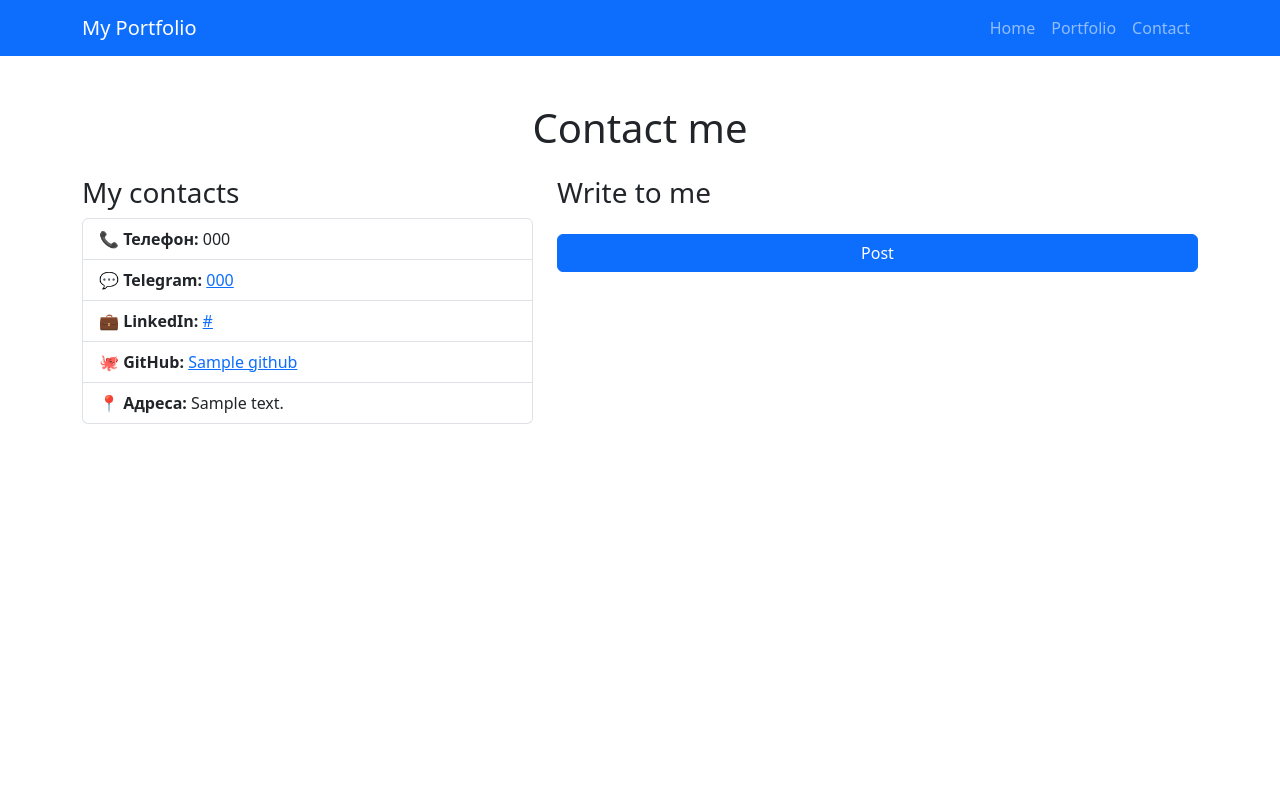
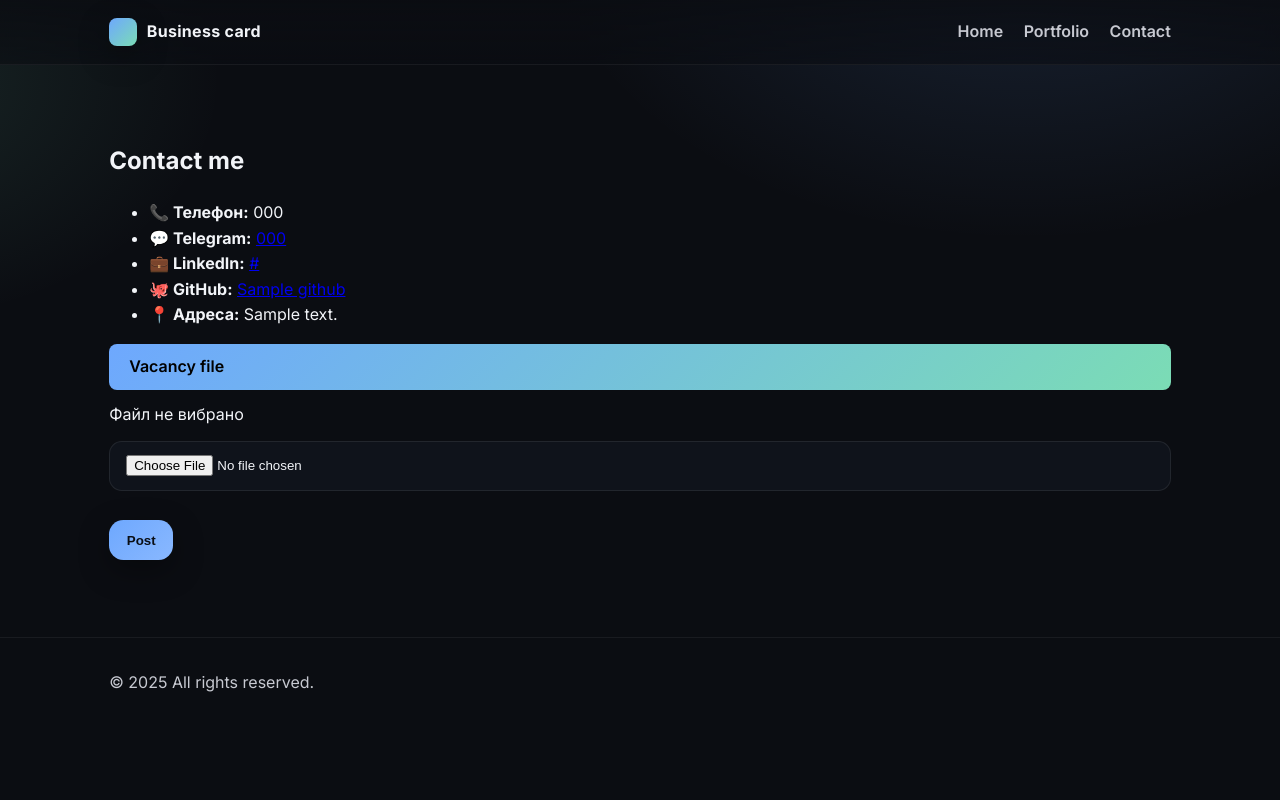
Before and after one commit to dimayasinskyi/business-card-website, a Django app: template business_card/template/author/contact.html in a window 1280 px wide. Run offline with Django 3.2, Linux system fonts and the light colour scheme; the template is opened without the code that fills it: most values are stand-ins (such as "Sample title", 1, 10 or a date in 2020); form fields are guessed from the names that the template uses.

Commit message:
changing templates and CSS and forms

```diff
--- /dev/null
+++ b/business_card/static/css.css
@@ -0,0 +1,354 @@
+:root {
+  --bg: #0b0d12;
+  --panel: #11151d;
+  --muted: #c7c9d1;
+  --text: #f2f4f8;
+  --accent: #6ea8fe;
+  --accent-2: #7bdcb5;
+  --ring: 2px solid rgba(110, 168, 254, 0.45);
+  --radius: 1.2rem;
+  --shadow: 0 10px 30px rgba(0, 0, 0, 0.35);
+  --maxw: 1100px;
+}
+
+* {
+  box-sizing: border-box;
+}
+html,
+body {
+  height: 100%;
+}
+body {
+  margin: 0;
+  font-family: Inter, system-ui, -apple-system, Segoe UI, Roboto, Arial,
+    "Noto Sans", sans-serif;
+  color: var(--text);
+  background: radial-gradient(
+      1200px 800px at 80% -10%,
+      rgba(110, 168, 254, 0.15),
+      transparent 40%
+    ),
+    radial-gradient(
+      1000px 700px at -10% 10%,
+      rgba(123, 220, 181, 0.12),
+      transparent 35%
+    ),
+    var(--bg);
+  line-height: 1.6;
+  -webkit-font-smoothing: antialiased;
+  -moz-osx-font-smoothing: grayscale;
+}
+
+/* Layout helpers */
+.container {
+  width: min(100%, var(--maxw));
+  margin: 0 auto;
+  padding: 0 1.2rem;
+}
+.section {
+  padding: clamp(3rem, 6vw, 6rem) 0;
+}
+
+/* Header */
+header {
+  position: sticky;
+  top: 0;
+  z-index: 50;
+  backdrop-filter: saturate(1.2) blur(8px);
+  background: linear-gradient(
+    180deg,
+    rgba(11, 13, 18, 0.85),
+    rgba(11, 13, 18, 0.6)
+  );
+  border-bottom: 1px solid rgba(255, 255, 255, 0.06);
+}
+.nav {
+  display: flex;
+  align-items: center;
+  justify-content: space-between;
+  height: 64px;
+}
+.brand {
+  display: flex;
+  align-items: center;
+  gap: 0.6rem;
+  font-weight: 700;
+  letter-spacing: 0.3px;
+}
+.logo {
+  width: 28px;
+  height: 28px;
+  border-radius: 8px;
+  background: linear-gradient(135deg, var(--accent), var(--accent-2));
+  box-shadow: var(--shadow);
+}
+nav a {
+  color: var(--muted);
+  text-decoration: none;
+  margin-left: 1rem;
+  font-weight: 600;
+}
+nav a:hover {
+  color: var(--text);
+}
+
+/* Hero */
+.hero {
+  display: grid;
+  grid-template-columns: 1.1fr 1fr;
+  gap: clamp(1.5rem, 4vw, 3rem);
+  align-items: center;
+}
+.hero h1 {
+  font-size: clamp(2rem, 5vw, 3.25rem);
+  line-height: 1.1;
+  margin: 0 0 1rem;
+}
+.hero p {
+  color: var(--muted);
+  max-width: 60ch;
+  margin: 0 0 1.5rem;
+}
+.cta {
+  display: flex;
+  gap: 0.8rem;
+  flex-wrap: wrap;
+}
+.btn {
+  padding: 0.8rem 1.1rem;
+  border: 1px solid rgba(255, 255, 255, 0.1);
+  border-radius: 0.9rem;
+  text-decoration: none;
+  font-weight: 700;
+  color: var(--text);
+  display: inline-flex;
+  align-items: center;
+  gap: 0.5rem;
+}
+.btn.primary {
+  background: linear-gradient(135deg, var(--accent), #89b8ff);
+  border: none;
+  box-shadow: var(--shadow);
+  color: #0a0e14;
+}
+.btn.ghost {
+  background: rgba(255, 255, 255, 0.02);
+}
+.btn:focus-visible {
+  outline: none;
+  box-shadow: 0 0 0 4px rgba(110, 168, 254, 0.35);
+}
+
+.hero-card {
+  background: linear-gradient(
+    180deg,
+    rgba(255, 255, 255, 0.04),
+    rgba(255, 255, 255, 0.02)
+  );
+  border: 1px solid rgba(255, 255, 255, 0.08);
+  border-radius: var(--radius);
+  padding: 1.1rem;
+  box-shadow: var(--shadow);
+}
+.stat-grid {
+  display: grid;
+  grid-template-columns: repeat(3, 1fr);
+  gap: 0.8rem;
+}
+.stat {
+  background: var(--panel);
+  border: 1px solid rgba(255, 255, 255, 0.06);
+  border-radius: 0.9rem;
+  padding: 1rem;
+  text-align: center;
+}
+.stat .num {
+  font-size: 1.6rem;
+  font-weight: 800;
+}
+.stat .cap {
+  color: var(--muted);
+  font-size: 0.9rem;
+}
+
+/* Features */
+
+.features {
+  display: grid;
+  grid-template-columns: repeat(3, 1fr);
+  gap: 1rem;
+}
+.card {
+  background: linear-gradient(
+    180deg,
+    rgba(255, 255, 255, 0.04),
+    rgba(255, 255, 255, 0.02)
+  );
+  border: 1px solid rgba(255, 255, 255, 0.08);
+  border-radius: var(--radius);
+  padding: 1.2rem;
+  box-shadow: var(--shadow);
+}
+.card h3 {
+  margin-top: 0;
+  margin-bottom: 0.4rem;
+}
+.card p {
+  margin: 0;
+  color: var(--muted);
+}
+
+/* Gallery */
+.gallery {
+  display: grid;
+  grid-template-columns: repeat(3, 1fr);
+  gap: 0.8rem;
+}
+.tile {
+  position: relative;
+  aspect-ratio: 4/3;
+  overflow: hidden;
+  border-radius: 0.9rem;
+  background: linear-gradient(
+    135deg,
+    rgba(110, 168, 254, 0.25),
+    rgba(123, 220, 181, 0.25)
+  );
+  border: 1px solid rgba(255, 255, 255, 0.08);
+}
+.tile span {
+  position: absolute;
+  inset: auto 0 0 0;
+  padding: 0.6rem 0.7rem;
+  background: linear-gradient(180deg, transparent, rgba(0, 0, 0, 0.55));
+  font-weight: 600;
+}
+
+/* Pricing */
+.pricing {
+  display: grid;
+  grid-template-columns: repeat(3, 1fr);
+  gap: 1rem;
+  align-items: stretch;
+}
+.price {
+  padding: 1.4rem;
+  border-radius: var(--radius);
+  background: var(--panel);
+  border: 1px solid rgba(255, 255, 255, 0.08);
+  display: flex;
+  flex-direction: column;
+}
+.price h4 {
+  margin: 0 0 0.25rem;
+}
+.price .amount {
+  font-size: 2rem;
+  font-weight: 800;
+  margin: 0.5rem 0 1rem;
+}
+.price ul {
+  list-style: none;
+  padding: 0;
+  margin: 0 0 1rem;
+  color: var(--muted);
+}
+.price li {
+  margin: 0.4rem 0;
+}
+.badge {
+  display: inline-block;
+  background: linear-gradient(135deg, var(--accent), var(--accent-2));
+  color: #0a0e14;
+  font-weight: 800;
+  padding: 0.25rem 0.55rem;
+  border-radius: 0.6rem;
+  font-size: 0.75rem;
+}
+
+/* Contact */
+form {
+  display: grid;
+  gap: 0.8rem;
+}
+input,
+textarea {
+  width: 100%;
+  padding: 0.85rem 1rem;
+  background: #0f131b;
+  border: 1px solid rgba(255, 255, 255, 0.08);
+  color: var(--text);
+  border-radius: 0.8rem;
+}
+input::placeholder,
+textarea::placeholder {
+  color: #818896;
+}
+textarea {
+  min-height: 140px;
+  resize: vertical;
+}
+.hint {
+  color: var(--muted);
+  font-size: 0.9rem;
+}
+
+/* Footer */
+footer {
+  border-top: 1px solid rgba(255, 255, 255, 0.06);
+  color: var(--muted);
+  padding: 2rem 0;
+}
+
+/* Responsive */
+@media (max-width: 960px) {
+  .hero {
+    grid-template-columns: 1fr;
+  }
+  .features,
+  .gallery,
+  .pricing {
+    grid-template-columns: 1fr 1fr;
+  }
+  .stat-grid {
+    grid-template-columns: 1fr 1fr 1fr;
+  }
+}
+@media (max-width: 640px) {
+  .features,
+  .gallery,
+  .pricing {
+    grid-template-columns: 1fr;
+  }
+  nav a {
+    margin-left: 0.6rem;
+  }
+}
+
+/* button */
+.file-input {
+  display: none;
+}
+
+.file-label {
+  display: inline-block;
+  padding: 10px 20px;
+  background: linear-gradient(135deg, #6ea8fe, #7bdcb5);
+  color: black;
+  font-weight: 600;
+  border-radius: 8px;
+  cursor: pointer;
+  transition: 0.3s;
+}
+
+.file-label:hover {
+  background: linear-gradient(135deg, #5a8de0, #5ccfa0);
+}
+
+.post {
+  cursor: pointer;
+}
+
+.btn.primary:hover {
+  background-color: #335181;
+}
--- a/business_card/template/author/contact.html
+++ b/business_card/template/author/contact.html
@@ -8,29 +8,30 @@
 {% endblock %}
 
 {% block content %}
-<main class="container mt-5">
-    <h1 class="text-center">Contact me</h1>
-
-    <div class="row mt-4">
-        <div class="col-md-5">
-            <h3>My contacts</h3>
-            {% if contact %}
-                <ul class="list-group">
-                    {% if contact.phone %}<li class="list-group-item"><strong>📞 Телефон:</strong> {{ contact.phone }}</li>{% endif %}
-                    {% if contact.telegram %}<li class="list-group-item"><strong>💬 Telegram:</strong> <a href="{{ contact.telegram }}" target="_blank">{{ contact.telegram }}</a></li>{% endif %}
-                    {% if contact.linkedin %}<li class="list-group-item"><strong>💼 LinkedIn:</strong> <a href="{{ contact.linkedin }}" target="_blank">{{ contact.linkedin }}</a></li>{% endif %}
-                    {% if contact.github %}<li class="list-group-item"><strong>🐙 GitHub:</strong> <a href="{{ contact.github }}" target="_blank">{{ contact.github }}</a></li>{% endif %}
-                    {% if contact.address %}<li class="list-group-item"><strong>📍 Адреса:</strong> {{ contact.address }}</li>{% endif %}
-                </ul>
-            {% else %}
-                <p>Contacts have not been added yet.</p>
-            {% endif %}
-        </div>
-
-        <div class="col-md-7">
-            <h3>Write to me</h3>
-            {% include 'included/contact_form.html' %}
-        </div>
-    </div>
-</main>
+<section id="contact" class="section">
+  <div class="container">
+    <h2 style="margin-top:0">Contact me</h2>
+    {% if contact %}
+    <ul class="contact-list">
+      {% if contact.phone %}
+      <li><strong>📞 Телефон:</strong> {{ contact.phone }}</li>
+      {% endif %}
+      {% if contact.telegram %}
+      <li><strong>💬 Telegram:</strong> <a href="{{ contact.telegram }}" target="_blank">{{ contact.telegram }}</a></li>
+      {% endif %}
+      {% if contact.linkedin %}
+      <li><strong>💼 LinkedIn:</strong> <a href="{{ contact.linkedin }}" target="_blank">{{ contact.linkedin }}</a></li>
+      {% endif %}
+      {% if contact.github %}
+      <li><strong>🐙 GitHub:</strong> <a href="{{ contact.github }}" target="_blank">{{ contact.github }}</a></li>
+      {% endif %}
+      {% if contact.address %}
+      <li><strong>📍 Адреса:</strong> {{ contact.address }}</li>
+      {% endif %}
+    </ul>
+    {% else %}
+    <p>Contacts have not been added yet.</p>
+    {% endif %}
+    {% include 'included\contact_form.html' %}
+</section>
 {% endblock %}
--- a/business_card/template/base.html
+++ b/business_card/template/base.html
@@ -1,9 +1,11 @@
 <!DOCTYPE html>
 {% load static %}
 <html lang="en">
+
 <head>
-    <meta charset="UTF-8">
-    <meta name="viewport" content="width=device-width, initial-scale=1.0">
+  <meta charset="utf-8" />
+  <meta name="viewport" content="width=device-width, initial-scale=1" />
+  <meta name="description" content="business card" />
   <link rel="icon" type="image/x-icon" href="{% static '/favicon/favicon.ico' %}">
   <link rel="icon" type="image/png" sizes="16x16" href="{% static '/favicon/favicon-16x16.png' %}">
   <link rel="icon" type="image/png" sizes="32x32" href="{% static '/favicon/favicon-32x32.png' %}">
@@ -11,33 +13,36 @@
   <link rel="icon" sizes="512x512" href="{% static '/favicon/favicon-512x512.png' %}">
   <link rel="icon" sizes="2048x2048" href="{% static '/favicon/favicon-2048x2048.png' %}">
   <link rel="icon" type="image/svg+xml" href="{% static '/favicon/favicon.svg' %}">
-
-    <link href="https://cdn.jsdelivr.net/npm/bootstrap@5.3.0/dist/css/bootstrap.min.css" rel="stylesheet">
+  <link rel="preconnect" href="https://fonts.googleapis.com">
+  <link rel="preconnect" href="https://fonts.gstatic.com" crossorigin>
+  <link href="https://fonts.googleapis.com/css2?family=Inter:wght@400;600;700&display=swap" rel="stylesheet">
+  <link href="{% static 'css.css' %}" rel="stylesheet">
   <title>{% block title %}{% endblock %}</title>
   {% block head %}{% endblock %}
 </head>
+
 <body>
+  <header>
+    <div class="container nav">
+      <div class="brand" aria-label="Логотип">
+        <div class="logo" aria-hidden="true"></div>
+        <span>Business card</span>
+      </div>
+      <nav aria-label="Главное меню">
+        <a href="{% url 'author:home' %}">Home</a>
+        <a href="{% url 'author:portfolio' %}">Portfolio</a>
+        <a href="{% url 'author:contact' %}">Contact</a>
+      </nav>
+    </div>
+  </header>
+  <main>
+    {% block content %} {% endblock %}
+  </main>
+  <footer>
+    <div class="container">© <span id="y"></span> All rights reserved.</div>
+  </footer>
 
-    <nav class="navbar navbar-expand-lg navbar-dark bg-primary">
-        <div class="container">
-        <a class="navbar-brand" href="{% url 'author:home' %}">My Portfolio</a>
-        <button class="navbar-toggler" type="button" data-bs-toggle="collapse" data-bs-target="#navbarNav">
-            <span class="navbar-toggler-icon"></span>
-        </button>
-        <div class="collapse navbar-collapse" id="navbarNav">
-            <ul class="navbar-nav ms-auto">
-            <li class="nav-item"><a class="nav-link {% if request.resolver_match.url_name == 'home' %}active{% endif %}" href="{% url 'author:home' %}">Home</a></li>
-            <li class="nav-item"><a class="nav-link {% if request.resolver_match.url_name == 'portfolio' %}active{% endif %}" href="{% url 'author:portfolio' %}">Portfolio</a></li>
-            <li class="nav-item"><a class="nav-link {% if request.resolver_match.url_name == 'contact' %}active{% endif %}" href="{% url 'author:contact' %}">Contact</a></li>
-            </ul>
-        </div>
-        </div>
-    </nav>
-
-    <main>
-    {% block content %}{% endblock %}
-    </main>
-
-    <script src="https://cdn.jsdelivr.net/npm/bootstrap@5.3.7/dist/js/bootstrap.bundle.min.js" integrity="sha384-ndDqU0Gzau9qJ1lfW4pNLlhNTkCfHzAVBReH9diLvGRem5+R9g2FzA8ZGN954O5Q" crossorigin="anonymous"></script>
+  <script>
+    document.getElementById('y').textContent = new Date().getFullYear();
+  </script>
 </body>
-</html>
--- a/business_card/template/included/contact_form.html
+++ b/business_card/template/included/contact_form.html
@@ -1,15 +1,20 @@
 {% if errors %}
-    <div class="alert alert-danger">
-        {% for error in errors %}
-            <p>{{ error }}</p>
-        {% endfor %}
-    </div>
+<div style="background-color: rgba(255, 0, 0, 0.8); margin: 0 20px 0 20px;">
+    {% for error in errors %}
+    <p>{{ error }}</p>
+    {% endfor %}
+</div>
 {% endif %}
 
 <form method="post" enctype="multipart/form-data" class="mt-3">
     {% csrf_token %}
     {{ form.as_p }}
-    <button type="submit" class="btn btn-primary w-100 mt-2">Post</button>
+    <label for="vacancy-file" class="file-label">Vacancy file</label>
+    <span id="file-name">Файл не вибрано</span>
+    {{ form.file }}
+    <div style="margin-top: 1rem;">
+        <button class="btn primary post" type="submit">Post</button>
+    </div>
 </form>
 
 {% if success %}
@@ -20,7 +25,14 @@
 {% endif %}
 
 <script>
-    document.querySelector("form").addEventListener("submit", function(e) {
+    const input = document.getElementById("vacancy-file");
+    const fileName = document.getElementById("file-name");
+
+    input.addEventListener("change", () => {
+        fileName.textContent = input.files[0]?.name || "Файл не вибрано";
+    });
+
+    document.querySelector("form").addEventListener("submit", function (e) {
         const phone = document.getElementby("phone").value.trim();
         const message = document.getElementby("message").value.trim();
         const file = document.getElementby("file").value;
@@ -29,6 +41,5 @@
             alert("Send at least your phone number or a message or a file");
             e.preventDefault();
         }
-
     });
 </script>
```
Also changed, not shown: business_card/author/forms.py (+5 -5 lines), business_card/template/author/home.html (+31 -27 lines), business_card/template/author/portfolio.html (+72 -14 lines). Lines whose indentation alone changed are shown as unchanged.
